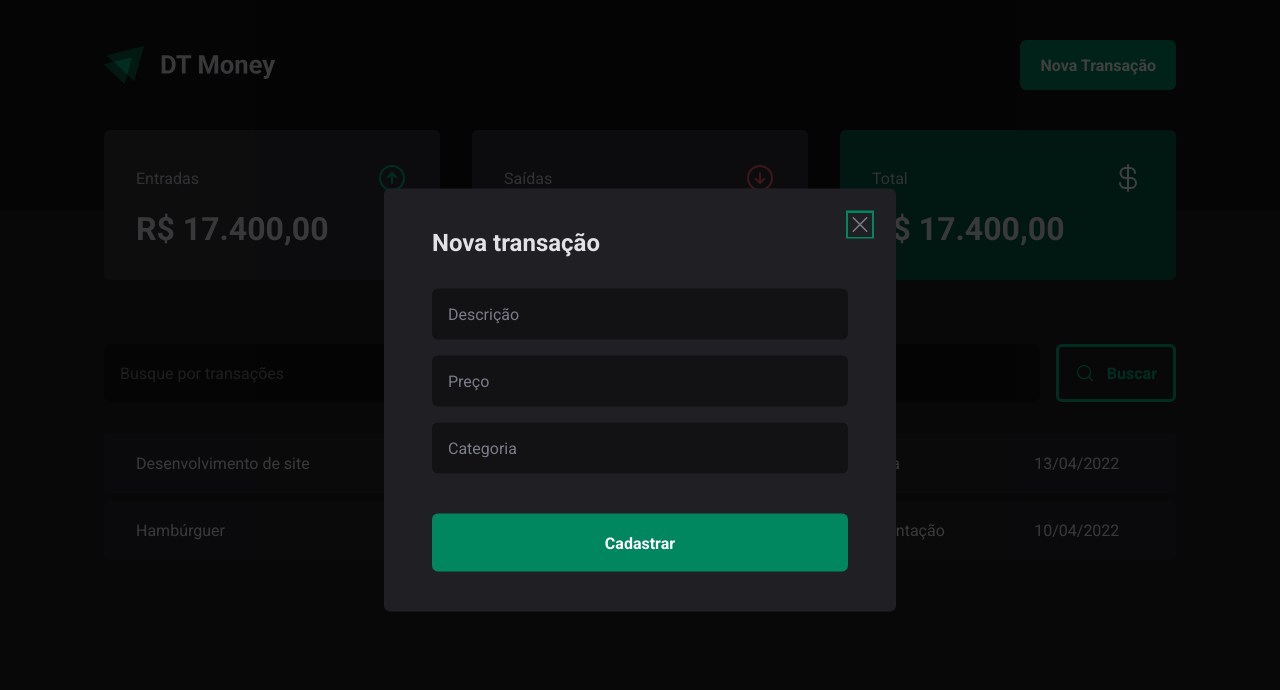
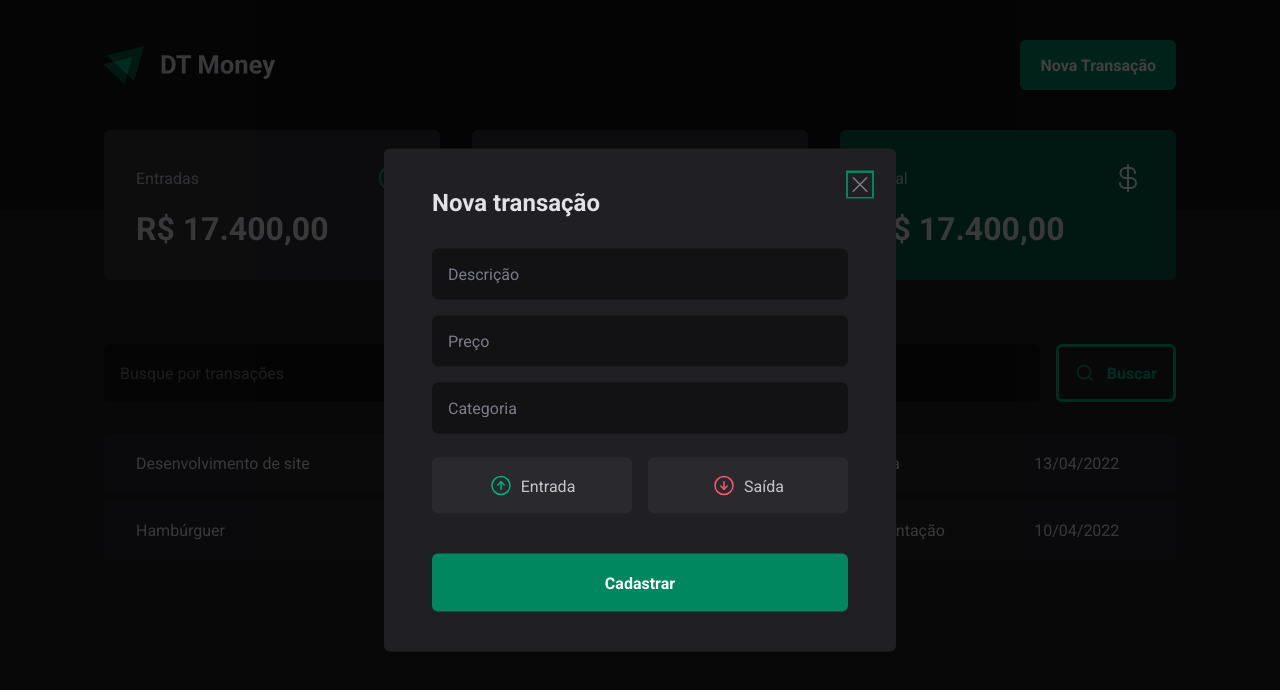
Before and after one commit to danieldagerom/DT-Money, a React (Vite) app: page / in a window 1280 px wide. Both pictures are taken after a click on the button "Nova Transação". Shown: the top 690 px of the page. Built offline with nearby package versions, Linux system fonts and the light colour scheme.

Commit message:
Adiciona estilos de botão entrada e saída

```diff
--- a/src/components/NewTransactionModal/index.tsx
+++ b/src/components/NewTransactionModal/index.tsx
@@ -1,6 +1,6 @@
 import * as Dialog from '@radix-ui/react-dialog'
-import { CloseButton, Content, Overlay } from './styles'
-import { X } from 'phosphor-react'
+import { CloseButton, Content, Overlay, TransactionType, TransactionTypeButton } from './styles'
+import { ArrowCircleDown, ArrowCircleUp, X } from 'phosphor-react'
 
 
 export function NewTransactionModal() {
@@ -19,6 +19,18 @@
                     <input type="number" placeholder='Preço' required/>
                     <input type="text" placeholder='Categoria' required/>
 
+                    <TransactionType>
+                        <TransactionTypeButton variant='income'>
+                            <ArrowCircleUp size={24}/>
+                            Entrada
+                        </TransactionTypeButton>
+
+                        <TransactionTypeButton variant='outcome'>
+                            <ArrowCircleDown size={24}/>
+                            Saída
+                        </TransactionTypeButton>
+                    </TransactionType>
+
                     <button type='submit'>Cadastrar</button>
                 </form>
 
--- a/src/components/NewTransactionModal/styles.ts
+++ b/src/components/NewTransactionModal/styles.ts
@@ -69,3 +69,31 @@
     cursor: pointer;
     color: ${props => props.theme['gray-500']};
 `
+
+export const TransactionType = styled.div`
+    display: grid;
+    grid-template-columns: repeat(2, 1fr);
+    gap: 1rem;
+    margin-top: 0.5rem;
+`
+
+interface TransactionTypeButtonProps {
+    variant: 'income' | 'outcome'
+}
+
+export const TransactionTypeButton = styled.button<TransactionTypeButtonProps>`
+    background: ${props => props.theme['gray-700']};
+    padding: 1rem;
+    display: flex;
+    align-items: center;
+    justify-content: center;
+    gap: 0.5rem;
+    border-radius: 6px;
+    cursor: pointer;
+    border: 0;
+    color: ${props => props.theme['gray-300']};
+
+    svg {
+        color: ${props => props.variant === 'income' ? props.theme['green-300'] : props.theme['red-300']};
+    }
+`
```
